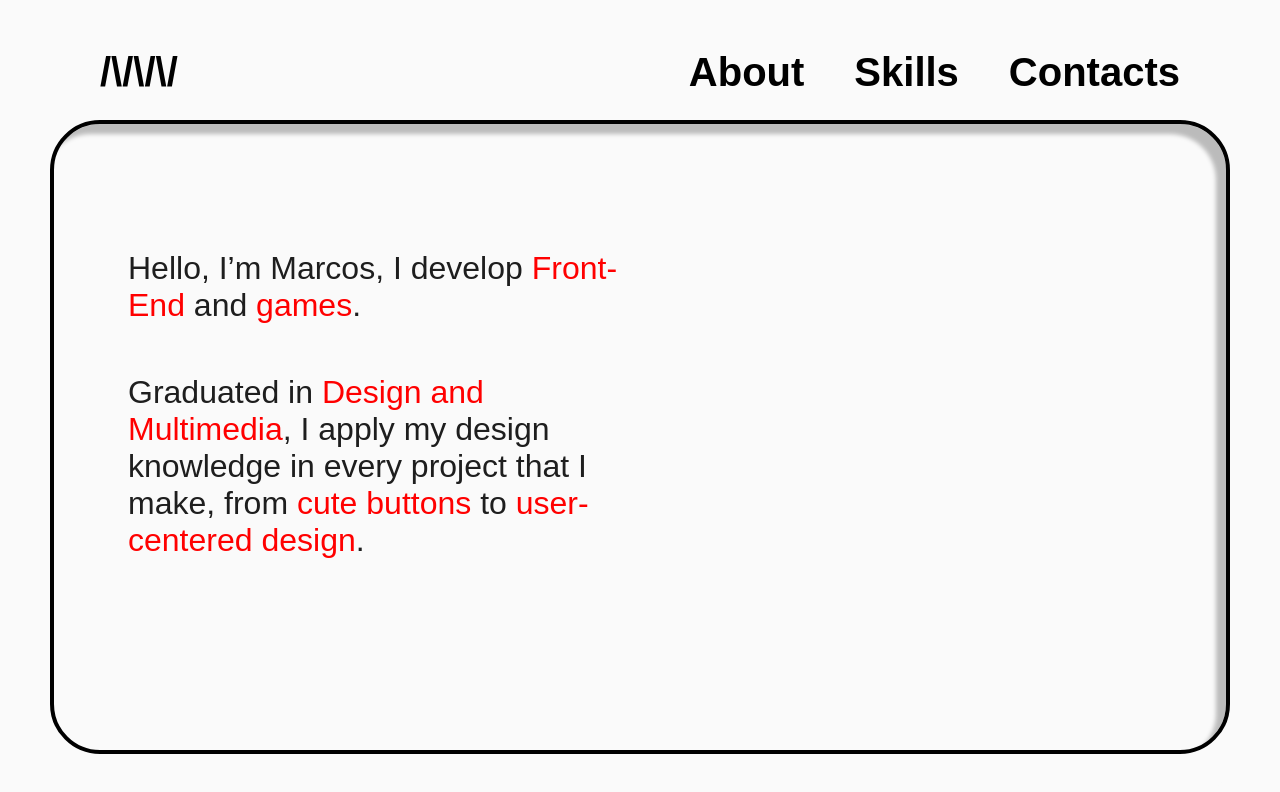
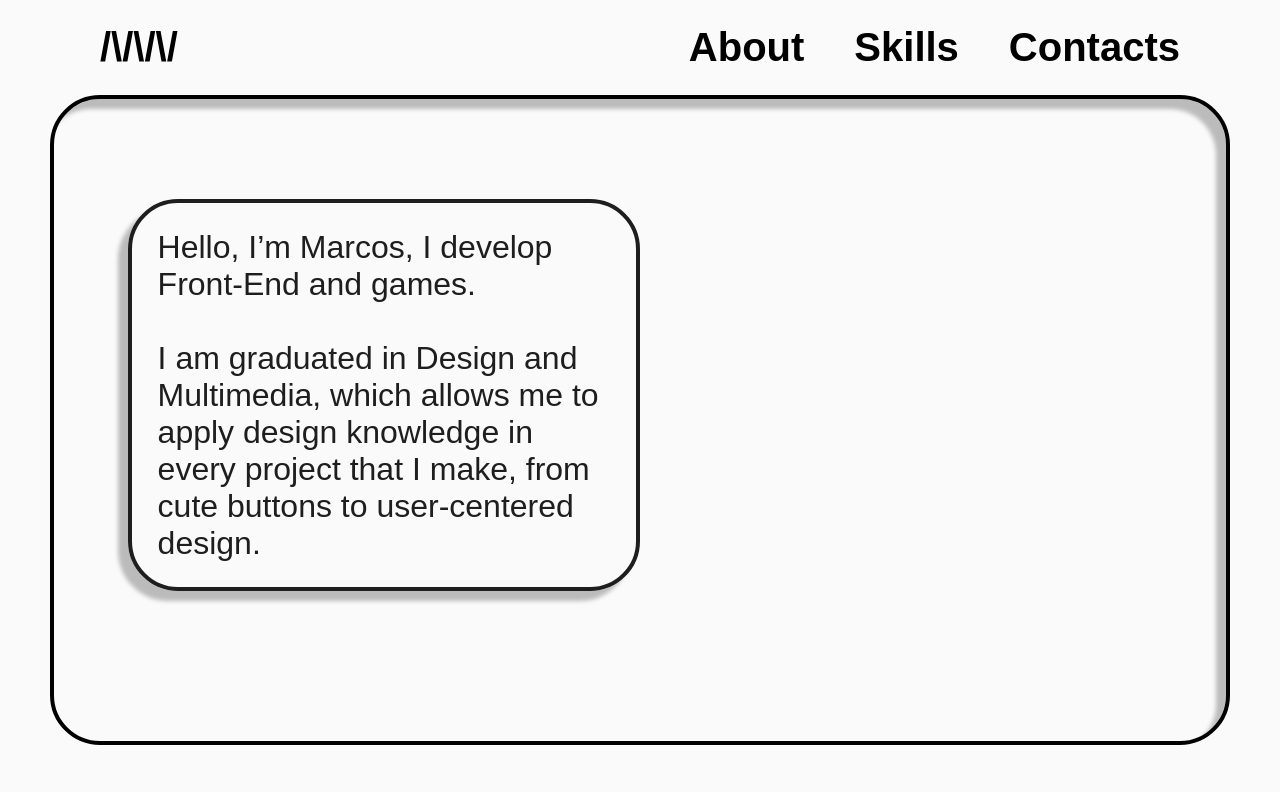
Before and after one commit to omarcosvbn/portfolio, a Next.js app: page /about in a window 1280 px wide. Shown: the top 792 px of the page. Built offline with nearby package versions, Linux system fonts and the light colour scheme; a web font is replaced by a local one.

Commit message:
Fix link contacts

```diff
--- a/src/app/about/About.module.scss
+++ b/src/app/about/About.module.scss
@@ -14,8 +14,18 @@
   font-size: 2rem;
   margin: -100vh auto;
   padding: 0 50vw 0 10vw;
+
+
 }
 
 .span{
-    color:red;
+  font-weight: 500;
 }
+
+.box{
+  padding: 2vw;
+  border: solid;
+  border-width: 4px 4px 4px 4px;
+  border-radius: 50px 50px 50px 50px;
+  box-shadow: -10px 10px 4px rgba(0, 0, 0, 0.25);
+}
--- a/src/app/about/page.tsx
+++ b/src/app/about/page.tsx
@@ -4,18 +4,21 @@ export default function About() {
   return (
     <>
       <div className={style.text}>
+        <div className={style.box}>
           <p>
             Hello, I’m Marcos, I develop{" "}
             <span className={style.span}>Front-End</span> and{" "}
             <span className={style.span}>games</span>.
           </p>
+          <br/>
           <p>
-          Graduated in <span className={style.span}>Design and Multimedia</span>
-          , I apply my design knowledge in every project that I make, from{" "}
+            I am graduated in{" "}
+            <span className={style.span}>Design and Multimedia</span>, which allows me to apply design knowledge in every project that I make, from{" "}
             <span className={style.span}>cute buttons</span> to{" "}
             <span className={style.span}>user-centered design</span>.
           </p>
         </div>
+      </div>
     </>
   );
 }
--- a/src/components/Overlay/Overlay.module.scss
+++ b/src/components/Overlay/Overlay.module.scss
@@ -6,7 +6,7 @@
 
   display: flex;
   justify-content: space-between;
-  padding: 50px 100px 25px 100px;
+  padding: 25px 100px 25px 100px;
 
   white-space: nowrap;
 
@@ -20,7 +20,7 @@
 
 .main {
   width: calc(100vw - 100px);
-  height: calc(100vh - 166px);
+  height: calc(100vh - 150px);
   margin: 0 50px 50px 50px;
   box-sizing: border-box;
   border: solid;
--- a/src/styles/Home.module.scss
+++ b/src/styles/Home.module.scss
@@ -17,13 +17,13 @@
       font-family: "Tomorrow", serif;
       font-weight: 400;
       font-size: 2rem;
-      margin-left: -15rem;
+      margin-left: -22rem;
     }
 
     &__name {
       font-family: "Tomorrow", sans-serif;
       font-weight: 600;
-      font-size: 8rem;
+      font-size: 10rem;
     }
   }
 
```
Also changed, not shown: src/app/contacts/Contacts.module.scss (added, +17 -0 lines), src/app/contacts/page.tsx (+9 -3 lines), public/images/email.png (added), public/images/linkedin.png (added). Lines whose indentation alone changed are shown as unchanged.
